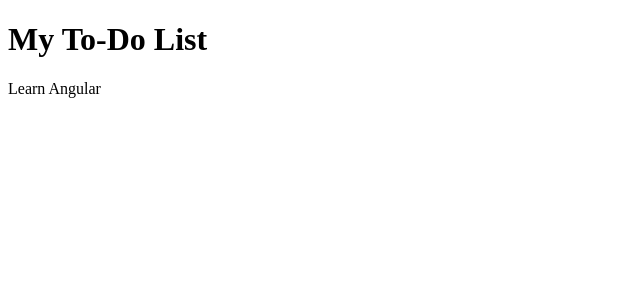
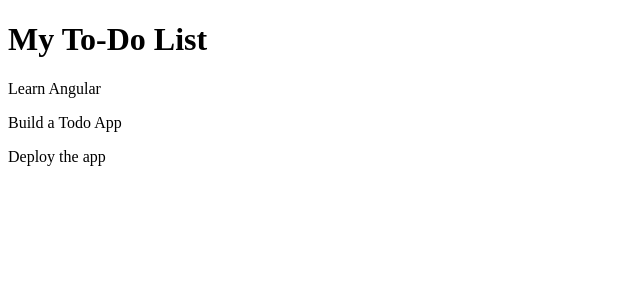
Before and after one commit to brooks-t/angular-todo-app, an Angular app: page / in a window 1280 px wide. Shown: the top 300 px of the page, without its empty margins (0-640 px from the left). Built offline with nearby package versions, Linux system fonts and the light colour scheme.

Commit message:
feat: added to do list items array

```diff
--- a/src/app/app.html
+++ b/src/app/app.html
@@ -1,2 +1,4 @@
 <h1>My To-Do List</h1>
-<app-todo-item [text]="todoItem"></app-todo-item>
+@for (item of todoItems; track $index) {
+<app-todo-item [text]="item"></app-todo-item>
+}
--- a/src/app/app.ts
+++ b/src/app/app.ts
@@ -10,5 +10,5 @@ import { TodoItem } from './todo-item/todo-item';
 export class App {
   protected title = 'angular-todo-app';
 
-  todoItem = 'Learn Angular';
+  todoItems = ['Learn Angular', 'Build a Todo App', 'Deploy the app'];
 }
```
